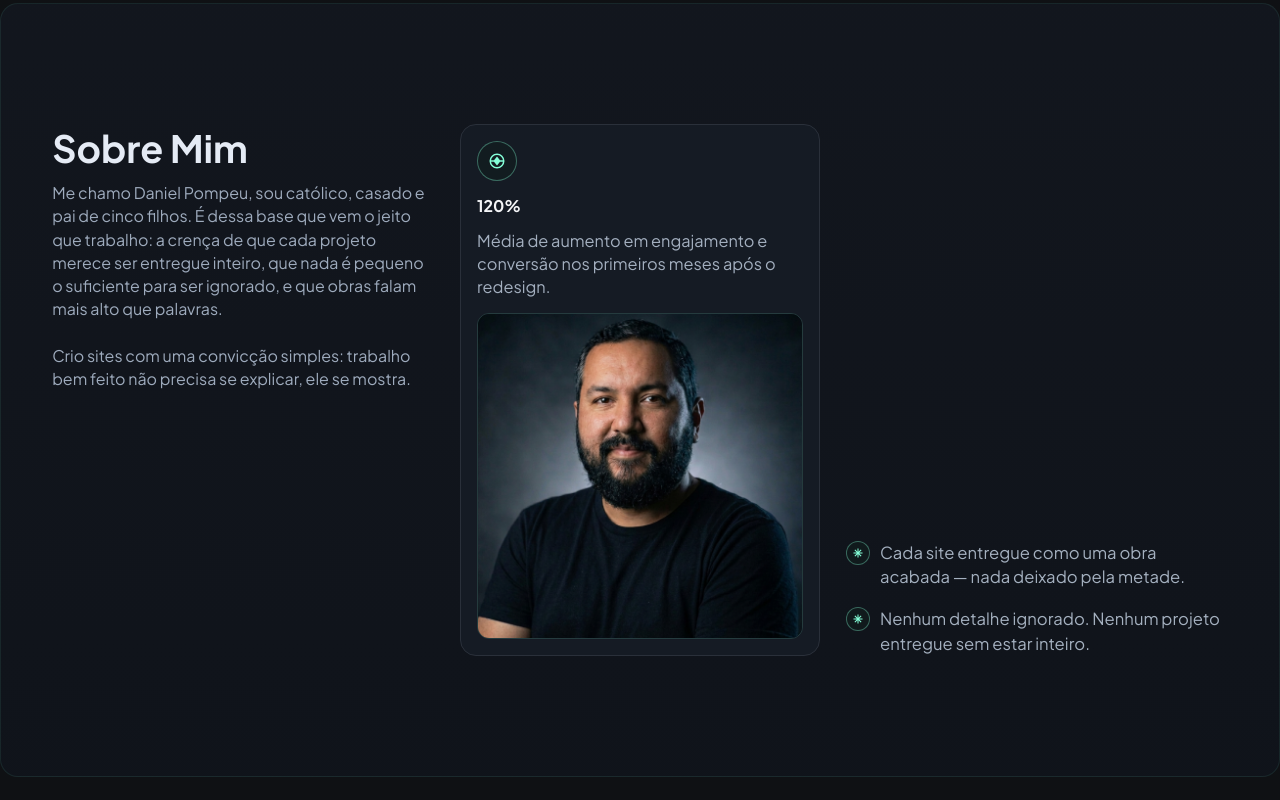
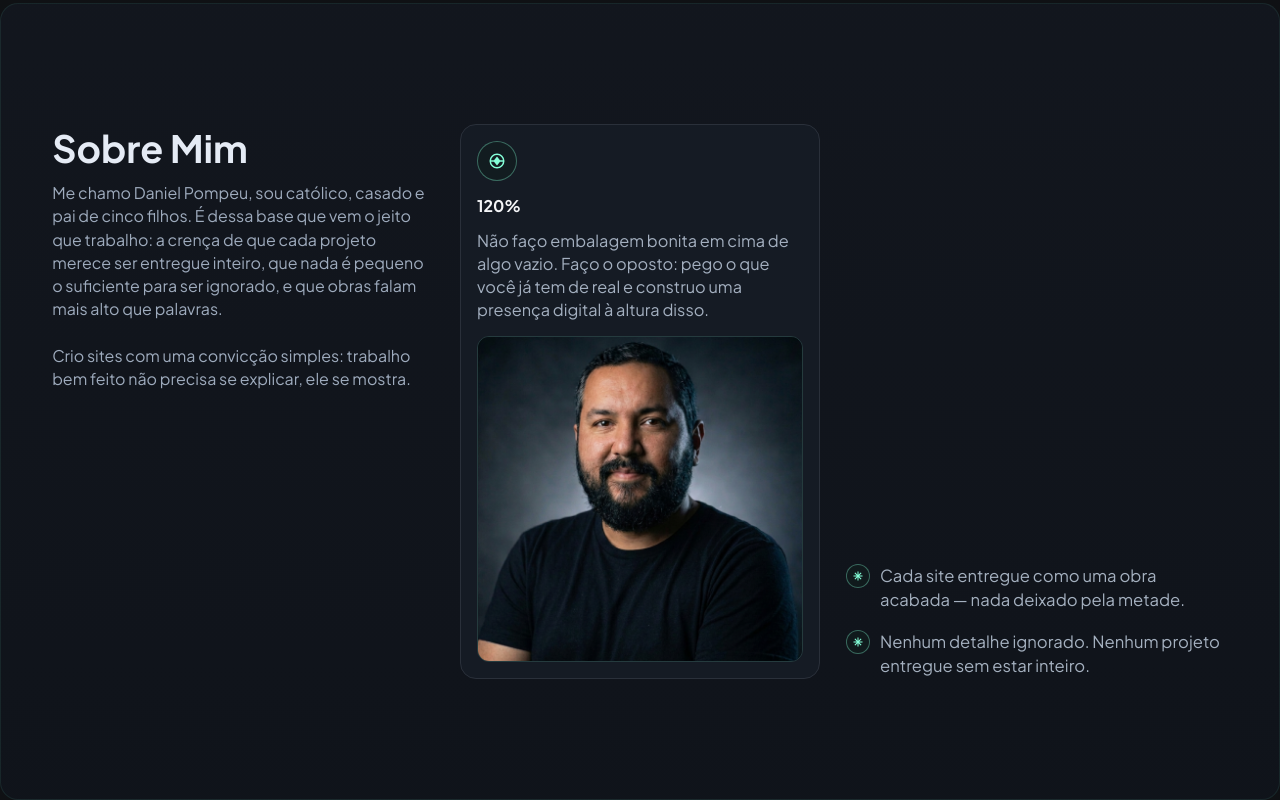
Before and after one commit to d4nielerick/portifolio, a website: page index.html in a window 1280 px wide. Shown: the part 1700-2500 px from the top of the page. Before the commit the page ends 2477 px from the top, so only its background shows below. Drawn offline with Linux system fonts and the light colour scheme; no server answers.

Commit message:
update about center copy

```diff
--- a/index.html
+++ b/index.html
@@ -936,7 +936,7 @@
             </span>
             <strong>120%</strong>
             <p class="about-kpi-text">
-              Média de aumento em engajamento e conversão nos primeiros meses após o redesign.
+              Não faço embalagem bonita em cima de algo vazio. Faço o oposto: pego o que você já tem de real e construo uma presença digital à altura disso.
             </p>
             <figure class="about-photo">
               <img src="/imgs/profile-photo.webp?v=20260303" alt="Retrato do designer Daniel Pompeu" loading="lazy" />
```
